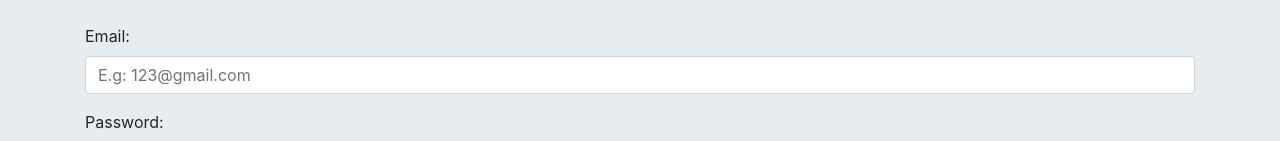
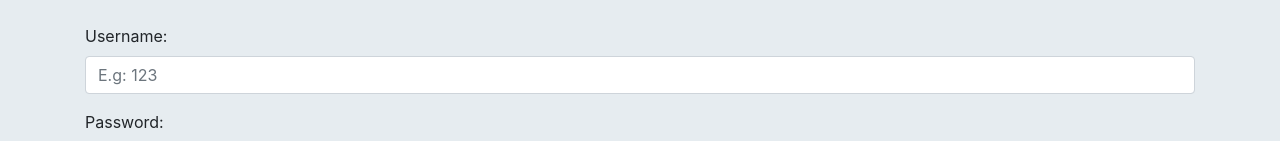
Before and after one commit to CatherineZM/CookPad, a React (Create React App) app: page /signup in a window 1280 px wide. Shown: the top 141 px of the page. Built offline with nearby package versions, Linux system fonts and the light colour scheme.

Commit message:
"updated signup and login"

```diff
--- a/src/components/login.component.js
+++ b/src/components/login.component.js
@@ -4,18 +4,18 @@ import {Link} from 'react-router-dom'
 export default class Login extends Component {
     constructor(props){
         super();
-        this.onChangeEmail = this.onChangeEmail.bind(this);
+        this.onChangeUsername = this.onChangeUsername.bind(this);
         this.onChangePassword = this.onChangePassword.bind(this);
         this.onSubmit = this.onSubmit.bind(this);
 
         this.state = {
-            email: '',
+            username: '',
             password: ''
         }
     }
 
-    onChangeEmail(e) {
-        this.setState({ email: e.target.value });
+    onChangeUsername(e) {
+        this.setState({ username: e.target.value });
     }
 
     onChangePassword(e) {
@@ -32,8 +32,8 @@ export default class Login extends Component {
             <div className="container">
                 <form onSubmit={this.onSubmit}>
                     <div className="form-group">
-                        <label>Email: </label>
-                        <input type="email" required placeholder="E.g: 123@gmail.com" className="form-control" value={this.state.email} onChange={this.onChangeEmail}/>
+                        <label>Username: </label>
+                        <input type="username" required placeholder="E.g: 123" className="form-control" value={this.state.username} onChange={this.onChangeUsername}/>
                     </div>
                     <div className="form-group">
                         <label>Password: </label>
--- a/src/components/signup.component.js
+++ b/src/components/signup.component.js
@@ -1,30 +1,47 @@
 import React, { Component } from 'react';
 import {Link} from 'react-router-dom'
 
+const log = console.log;
 
+class User {
+    constructor(username, password) {
+        this.username = username;
+        this.password = password;
+        // fields can be edited or added after signup
+        this.gender = null;
+        this.favCuisine = null;
+    }
+}
 export default class Signup extends Component {
     constructor(props){
         super();
-        this.onChangeEmail = this.onChangeEmail.bind(this);
+        this.onChangeUsername = this.onChangeUsername.bind(this);
         this.onChangePassword = this.onChangePassword.bind(this);
         this.onSubmit = this.onSubmit.bind(this);
 
         this.state = {
-            email: '',
+            username: '',
             password: '',
+            users: [],
+            userCount: 0
         }
     }
 
-    onChangeEmail(e){
-        this.setState({ email: e.target.value });
+    onChangeUsername(e){
+        e.preventDefault();
+        this.setState({ username: e.target.value });
     }
 
     onChangePassword(e){
+        e.preventDefault();
         this.setState({ password: e.target.value });
     }
 
     onSubmit(e){
-        window.location = "./"
+        e.preventDefault();
+        this.createUser();
+        log(`${this.state.users[0].username}`);
+        window.location = "./../homepage/:uid";
     }
 
     render(){
@@ -32,8 +49,8 @@ export default class Signup extends Component {
             <div className="container">
                 <form onSubmit={this.onSubmit}>
                     <div className="form-group">
-                        <label>Email: </label>
-                        <input type="email" required placeholder="E.g: 123@gmail.com" className="form-control" value={this.state.email} onChange={this.onChangeEmail}/>
+                        <label>Username: </label>
+                        <input type="username" required placeholder="E.g: 123" className="form-control" value={this.state.username} onChange={this.onChangeUsername}/>
                     </div>
                     <div className="form-group">
                         <label>Password: </label>
@@ -49,4 +66,10 @@ export default class Signup extends Component {
             </div>
         )
     }
+
+    createUser(){
+        const user = new User(this.state.username, this.state.password);
+        this.state.users.push(user);
+        this.setState({userCount: this.state.userCount+1});
+    }
 }
```
